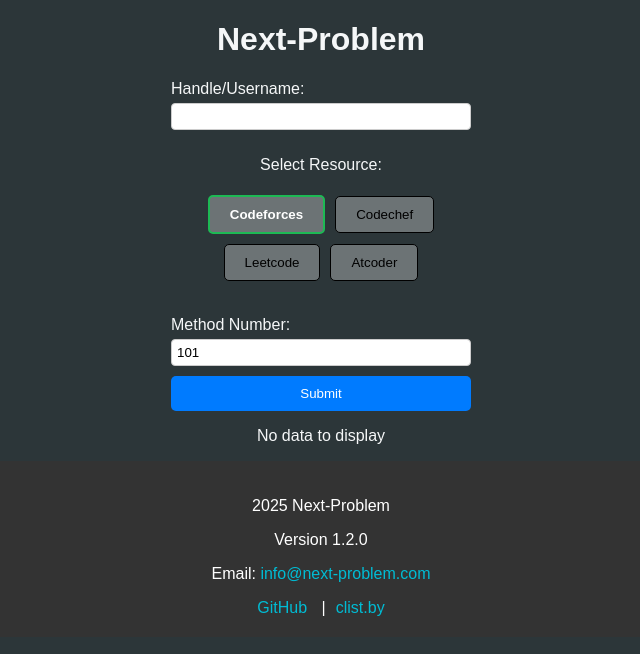
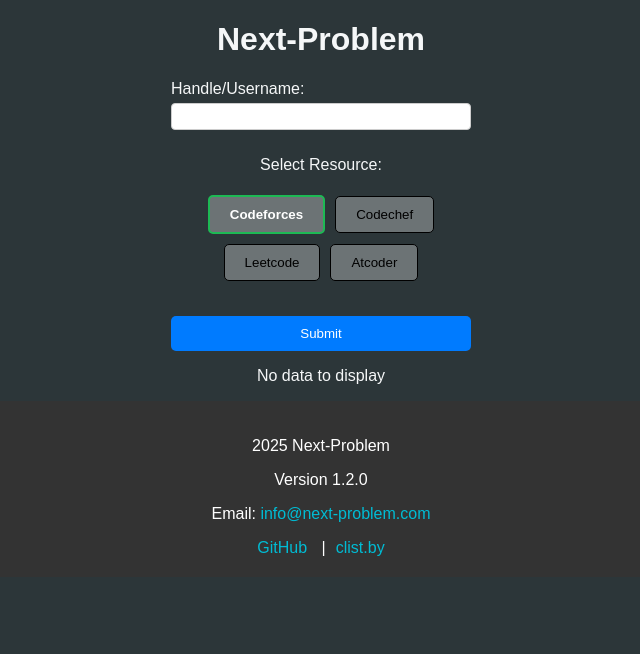
Before and after one commit to ABarpanda/Next-Problem, a React (Vite) app: page / in a window 1280 px wide. Shown: the top 654 px of the page, without its empty margins (319-959 px from the left). Built offline with nearby package versions, Linux system fonts and the light colour scheme; the HTML template or start-up script is replaced by a standard one.

Commit message:
Minor UI changes

```diff
--- a/src/components/InputForm.jsx
+++ b/src/components/InputForm.jsx
@@ -68,7 +68,7 @@
           Atcoder
         </button>
       </div>
-      <label>
+      {/* <label>
         Method Number:
         <input
           type="number"
@@ -76,7 +76,7 @@
           onChange={(e) => setMethodNumber(Number(e.target.value))}
           required
         />
-      </label>
+      </label> */}
       <button type="submit" disabled={isLoading} className="submit-button">
         {isLoading ? "Submitting..." : "Submit"}
       </button>
--- a/src/styles.css
+++ b/src/styles.css
@@ -8,7 +8,7 @@
 .app-container {
   font-family: Arial, sans-serif;
   text-align: center;
-  margin: 20px;
+  margin: 20px 20px 0px 20px;
   color: #F5F7F8;
 }
 
```
Also changed, not shown: index.html (+0 -13 lines).
